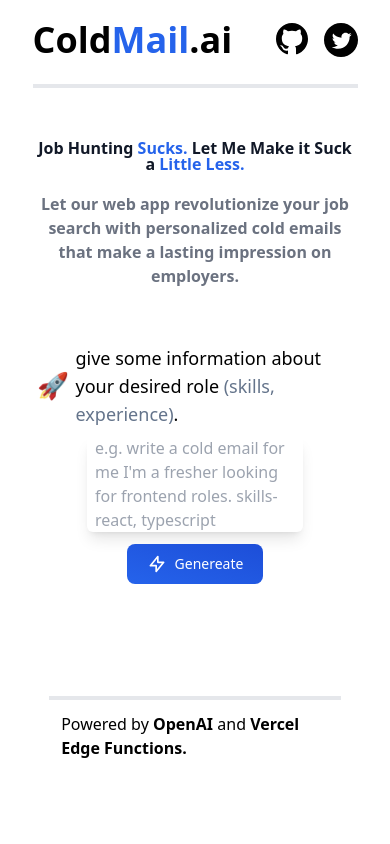
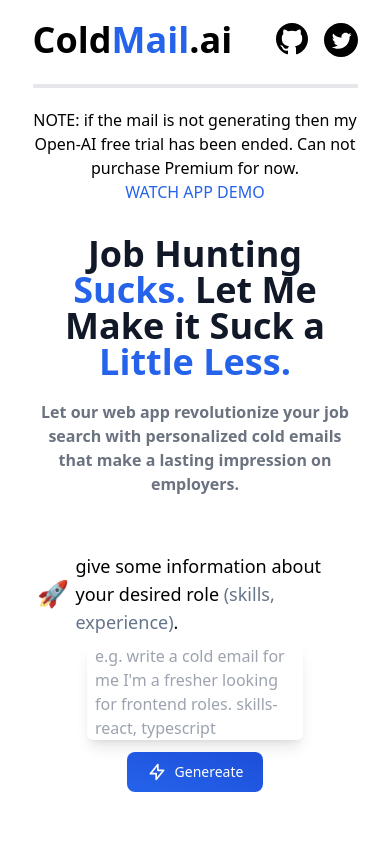
Before and after one commit to MahendraBishnoi29/coldmail-AI-app, a Next.js app: page / in a window 390 px wide. Shown: the top 844 px of the page. Built offline with nearby package versions, Linux system fonts and the light colour scheme.

Commit message:
fix: responsiveness and Open-AI key info

```diff
--- a/src/components/Header/Header.tsx
+++ b/src/components/Header/Header.tsx
@@ -1,12 +1,27 @@
+import Link from "next/link";
 import React from "react";
 
 const Header = () => {
   return (
+    <>
+      <div className="text-center">
+        <p>
+          NOTE: if the mail is not generating then my Open-AI free trial has
+          been ended. Can not purchase Premium for now.{" "}
+        </p>
+        <Link
+          target="_blank"
+          className="text-blue-600 font-medium hover:text-blue-700 hover:underline transition-all"
+          href="https://www.linkedin.com/feed/update/urn:li:activity:7034885862660194304/"
+        >
+          WATCH APP DEMO
+        </Link>
+      </div>
       <div className="flex items-center justify-center pt-8 px-4 sm:pt-12 sm:px-2">
         <div className="lg:w-2/3 border-black sm:w-11/12 text-center">
-        <h1 className="md:text-5xl mx-auto max-w-4xl sm:text-5xl lg:text-6xl font-extrabold leading-none tracking-normal text-gray-900">
-          Job Hunting <span className="text-blue-600">Sucks.</span> Let Me Make
-          it Suck a <span className="text-blue-600">Little Less.</span>
+          <h1 className="text-4xl lg:text-6xl mx-auto max-w-4xl font-extrabold leading-none tracking-normal text-gray-900">
+            Job Hunting <span className="text-blue-600">Sucks.</span> Let Me
+            Make it Suck a <span className="text-blue-600">Little Less.</span>
           </h1>
           <p className="text-base sm:text-base lg:text-xl mx-auto lg:max-w-2xl sm:max-w-md md:max-w-xl mt-5 sm:mt-3 font-semibold text-gray-500">
             Let our web app revolutionize your job search with personalized cold
@@ -14,6 +29,7 @@
           </p>
         </div>
       </div>
+    </>
   );
 };
 
```
Lines whose indentation alone changed are shown as unchanged.
